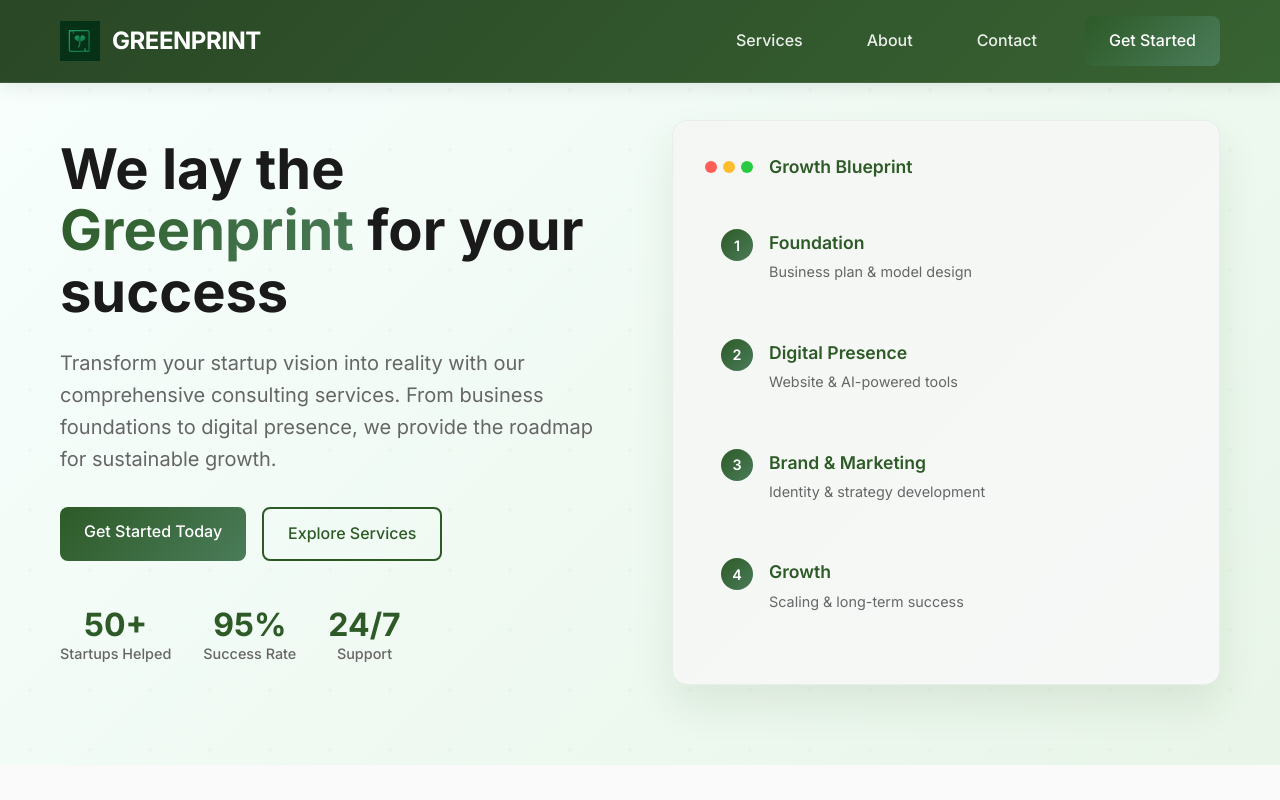
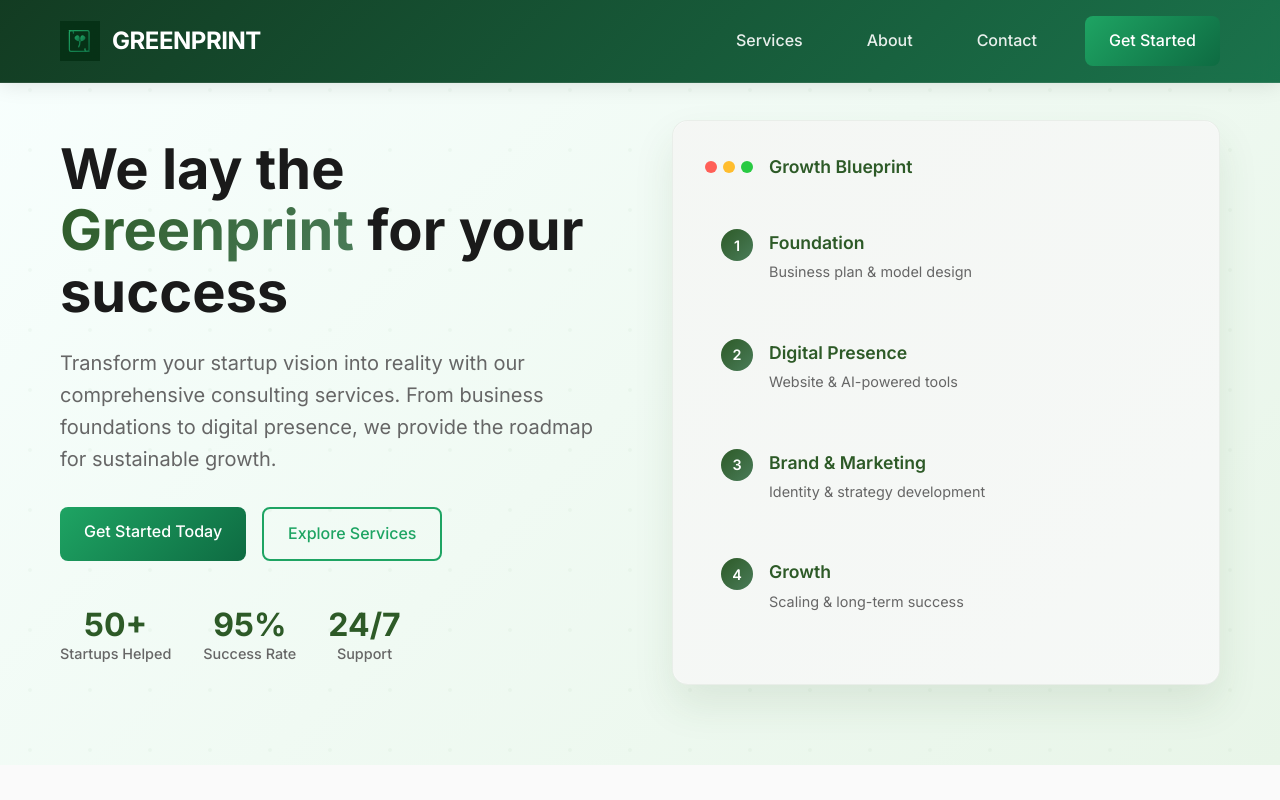
Before and after one commit to BTheCoderr/theGreenPrint, a React (Create React App) app: page / in a window 1280 px wide. Shown: the top 800 px of the page. Built offline with nearby package versions, Linux system fonts and the light colour scheme; the HTML template or start-up script is replaced by a standard one.

Commit message:
Match header colors to exact logo green
- Update header background to use logo's exact green colors
- Use #063116 to #0E6B42 gradient from logo
- Update button colors to match logo green (#1EA463)
- Update theme color meta tag to match
- Create perfect color harmony with logo

```diff
--- a/public/index.html
+++ b/public/index.html
@@ -4,7 +4,7 @@
     <meta charset="utf-8" />
     <link rel="icon" href="%PUBLIC_URL%/favicon.ico" />
     <meta name="viewport" content="width=device-width, initial-scale=1" />
-    <meta name="theme-color" content="#2d5a27" />
+    <meta name="theme-color" content="#1EA463" />
     <meta
       name="description"
       content="Greenprint Start Up Consulting - We lay the Greenprint for your success. Business foundations, technology solutions, branding, and growth strategies."
--- a/src/components/Header.css
+++ b/src/components/Header.css
@@ -3,7 +3,7 @@
   top: 0;
   left: 0;
   right: 0;
-  background: linear-gradient(135deg, rgba(30, 61, 26, 0.95), rgba(45, 90, 39, 0.95));
+  background: linear-gradient(135deg, rgba(6, 49, 22, 0.95), rgba(14, 107, 66, 0.95));
   backdrop-filter: blur(10px);
   border-bottom: 1px solid rgba(255, 255, 255, 0.1);
   z-index: 1000;
@@ -98,7 +98,7 @@
     top: 100%;
     left: 0;
     right: 0;
-    background: linear-gradient(135deg, rgba(30, 61, 26, 0.98), rgba(45, 90, 39, 0.98));
+    background: linear-gradient(135deg, rgba(6, 49, 22, 0.98), rgba(14, 107, 66, 0.98));
     backdrop-filter: blur(10px);
     flex-direction: column;
     padding: 2rem;
--- a/src/index.css
+++ b/src/index.css
@@ -39,24 +39,24 @@ code {
 }
 
 .btn-primary {
-  background: linear-gradient(135deg, #2d5a27, #4a7c59);
+  background: linear-gradient(135deg, #1EA463, #0E6B42);
   color: white;
 }
 
 .btn-primary:hover {
-  background: linear-gradient(135deg, #1e3d1a, #3a5c47);
+  background: linear-gradient(135deg, #0E6B42, #063116);
   transform: translateY(-2px);
-  box-shadow: 0 8px 25px rgba(45, 90, 39, 0.3);
+  box-shadow: 0 8px 25px rgba(30, 164, 99, 0.3);
 }
 
 .btn-secondary {
   background: transparent;
-  color: #2d5a27;
-  border: 2px solid #2d5a27;
+  color: #1EA463;
+  border: 2px solid #1EA463;
 }
 
 .btn-secondary:hover {
-  background: #2d5a27;
+  background: #1EA463;
   color: white;
 }
 
```
